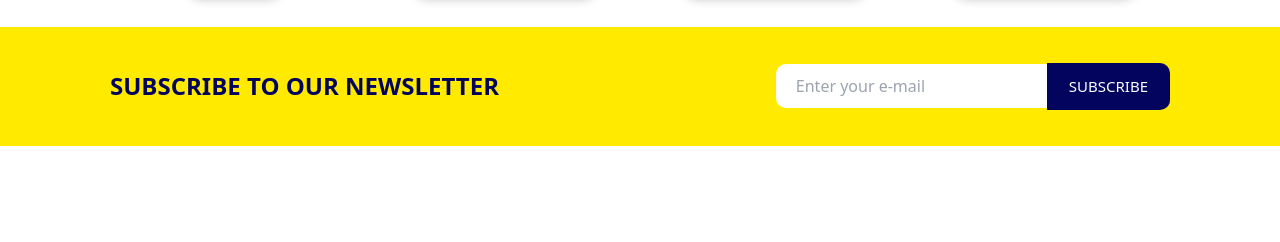
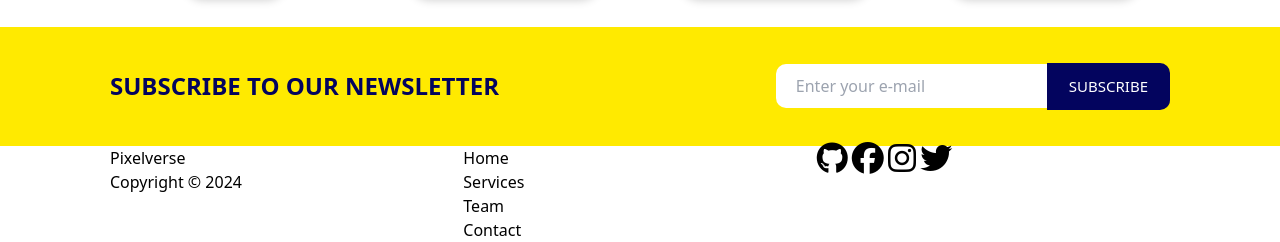
Before and after one commit to bogdea/pixelverse, a website: page dist/index.html in a window 1280 px wide. Shown: the part 1167-1409 px from the top of the page. Before the commit the page ends 1313 px from the top, so only its background shows below. Drawn offline with Linux system fonts and the light colour scheme; a script that the page names is missing.

Commit message:
add footer markup

```diff
--- a/dist/index.html
+++ b/dist/index.html
@@ -209,6 +209,33 @@
       </div>
     </div>
 
+    <!-- footer -->
+    <div>
+      <ul class="grid grid-cols-3 container">
+        <!-- grid item 1 -->
+        <div class="flex flex-col">
+          <h3>Pixelverse</h3>
+          <span>Copyright &copy 2024</span>
+        </div>
+
+        <!-- grid item 2 -->
+        <ul class="flex flex-col">
+<li><a href="#">Home</a></li>
+<li><a href="#">Services</a></li>
+<li><a href="#">Team</a></li>
+<li><a href="#">Contact</a></li>
+        </ul>
+
+        <!-- grid item 3 -->
+        <div>
+          <i class="fa-2xl fa-brands fa-github"></i>
+          <i class="fa-2xl fa-brands fa-facebook"></i>
+          <i class="fa-2xl fa-brands fa-instagram"></i>
+          <i class="fa-2xl fa-brands fa-twitter"></i>
+        </div>
+      </div>
+    </div>
+
     <script src="https://unpkg.com/counterup2@2.0.2/dist/index.js"></script>
     <script src="./script.js"></script>
   </body>
```
Also changed, not shown: dist/output.css.
